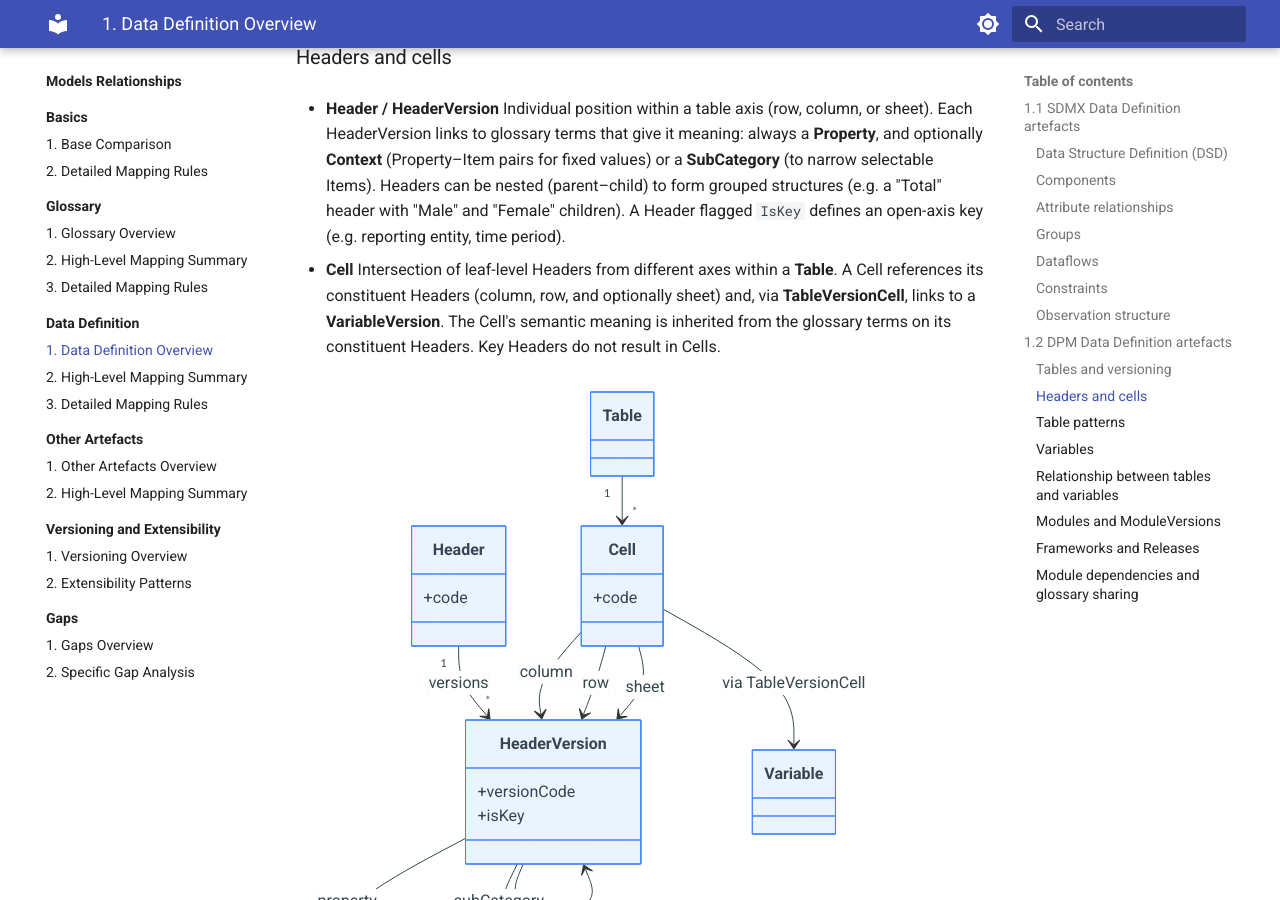
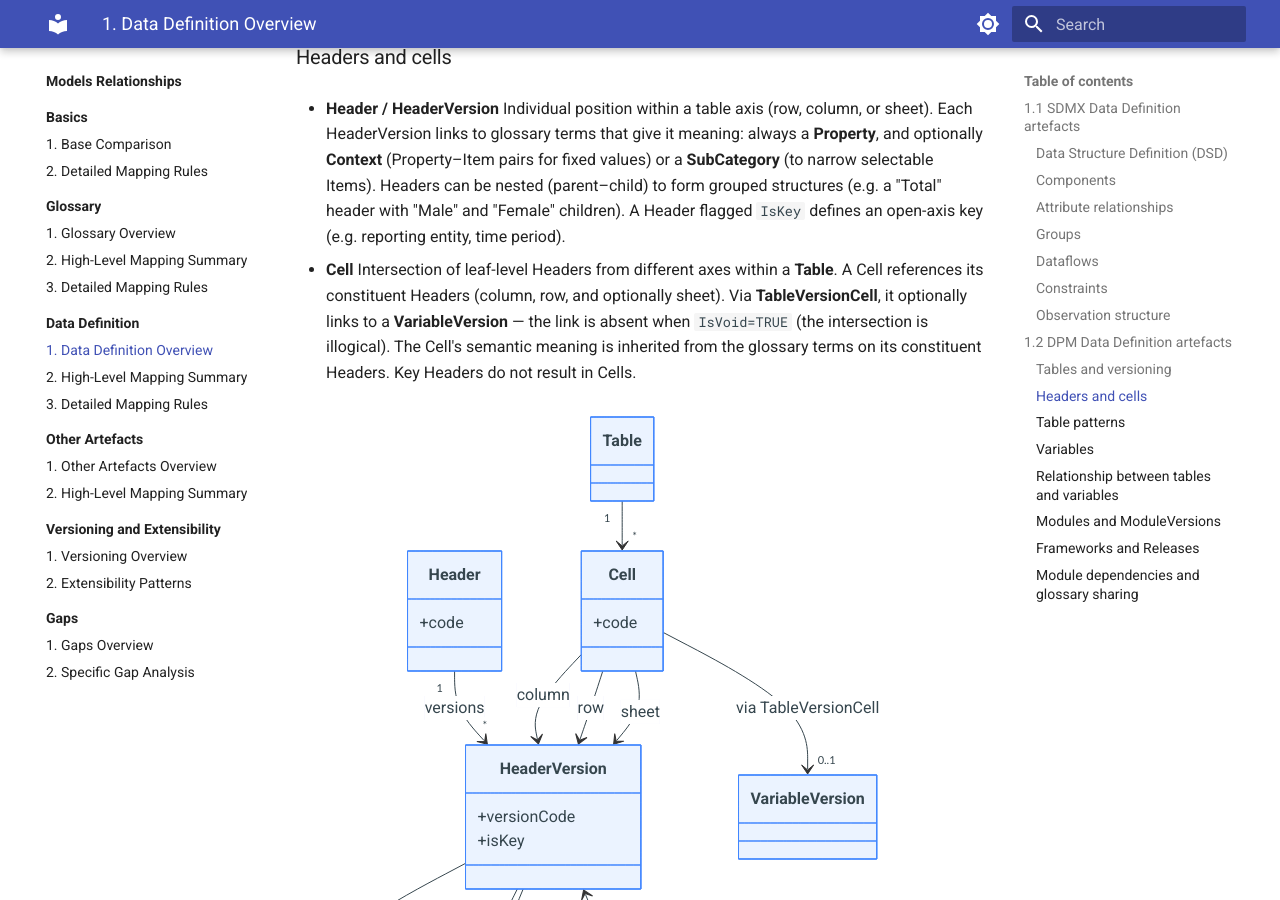
Before and after one commit to sdmx-twg/wp-sdmx-dpm, an MkDocs documentation site: the page built from docs/models-relationships/02_data_definition/01_data_definition_overview.md, in a window 1280 px wide and 900 px high, scrolled down 6758 px. Built offline with MkDocs 1.6.1 and Material for MkDocs 9.7.7, drawn with Linux system fonts in a browser that asks for light colours.

Commit message:
docs: clarify Cell → VariableVersion link is optional via TableVersionCell
The Cell → VariableVersion link is absent when TableVersionCell.IsVoid=TRUE
(illogical header intersection). Updated text and diagrams to show the
0..1 optionality and corrected the diagram entity name from Variable to
VariableVersion.

The Cell → Property link (the original concern at the referenced lines)
was already corrected in the issue #88 fix.

Addresses #92

````diff
--- a/docs/models-relationships/02_data_definition/01_data_definition_overview.md
+++ b/docs/models-relationships/02_data_definition/01_data_definition_overview.md
@@ -211,7 +211,7 @@ classDiagram
   Individual position within a table axis (row, column, or sheet). Each HeaderVersion links to glossary terms that give it meaning: always a **Property**, and optionally **Context** (Property–Item pairs for fixed values) or a **SubCategory** (to narrow selectable Items). Headers can be nested (parent–child) to form grouped structures (e.g. a "Total" header with "Male" and "Female" children). A Header flagged `IsKey` defines an open-axis key (e.g. reporting entity, time period).
 
 - **Cell**
-  Intersection of leaf-level Headers from different axes within a **Table**. A Cell references its constituent Headers (column, row, and optionally sheet) and, via **TableVersionCell**, links to a **VariableVersion**. The Cell's semantic meaning is inherited from the glossary terms on its constituent Headers. Key Headers do not result in Cells.
+  Intersection of leaf-level Headers from different axes within a **Table**. A Cell references its constituent Headers (column, row, and optionally sheet). Via **TableVersionCell**, it optionally links to a **VariableVersion** — the link is absent when `IsVoid=TRUE` (the intersection is illogical). The Cell's semantic meaning is inherited from the glossary terms on its constituent Headers. Key Headers do not result in Cells.
 
 ```mermaid
 classDiagram
````
Also changed, not shown: other parts of docs/models-relationships/02_data_definition/01_data_definition_overview.md (+1 -1 lines), docs/models-relationships/03_other_artifacts/01_other_artifacts_overview.md (+2 -2 lines).
